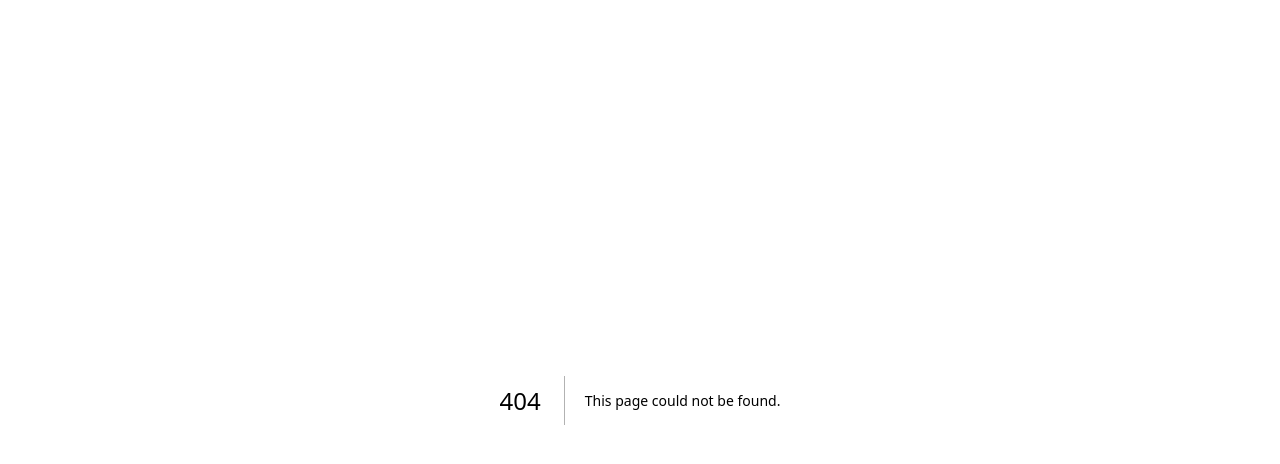
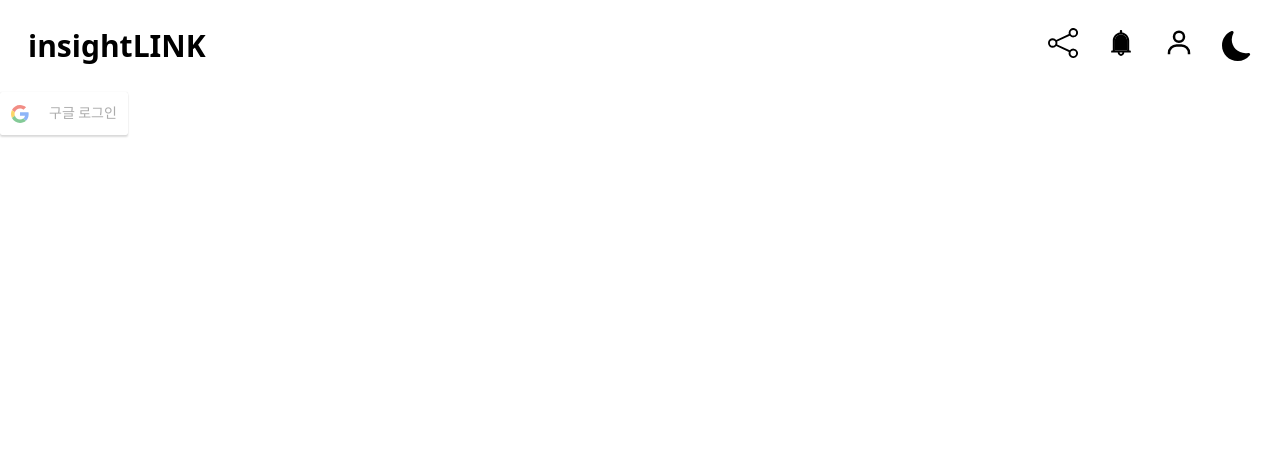
Before and after one commit to suji6707/insightLINK, a Next.js app in the folder client/: page /login in a window 1280 px wide. Before the commit this address had no page. Shown: the top 464 px of the page. Built offline with nearby package versions, Linux system fonts and the light colour scheme.

Commit message:
feat: Add front login - #6

```diff
--- a/client/package.json
+++ b/client/package.json
@@ -14,17 +14,22 @@
     "@types/react-dom": "18.2.4",
     "autoprefixer": "10.4.14",
     "axios": "^1.4.0",
+    "cross-env": "^7.0.3",
     "eslint": "8.42.0",
     "eslint-config-next": "13.4.4",
+    "gapi-script": "^1.2.0",
+    "http-proxy-middleware": "^2.0.6",
     "next": "13.4.4",
     "next-themes": "^0.2.1",
     "postcss": "8.4.24",
     "react": "18.2.0",
     "react-dom": "18.2.0",
+    "react-google-login": "^5.2.2",
     "react-icons": "^4.9.0",
     "recoil": "^0.7.7",
     "styled-components": "^6.0.0-rc.3",
     "tailwind-styled-components": "^2.2.0",
+    "typeface-roboto": "^1.1.13",
     "typescript": "5.1.3"
   },
   "devDependencies": {
--- /dev/null
+++ b/client/src/components/LoginButton.tsx
@@ -0,0 +1,80 @@
+import React, { useState } from 'react';
+import GoogleLogin from 'react-google-login';
+import axios from 'axios';
+import 'typeface-roboto';
+// import styles from '../styles/LoginButton.css';
+
+// const clientId = process.env.GOOGLE_CLIENT_ID ?? '';
+const clientId = '862985060268-bns768k2p01btrjkdk94f8hkrvqlt5d8.apps.googleusercontent.com';
+const serverPath = "http://localhost:8000"
+
+function LoginButton() {
+
+  const [userInfo, setUserInfo] = useState({ givenName: '', imageUrl: '' });
+
+  const onSuccess = async(res: any) => {
+      console.log(res.profileObj); // 로그인한 사용자 정보 조회
+      try {
+        const response = await axios.post(`${serverPath}/api/login`, {
+          email:res.profileObj.email,
+          givenName:res.profileObj.givenName,
+          imageUrl:res.profileObj.imageUrl,
+        });
+
+        console.log(response);
+
+        if (response.data.success) {
+          alert('로그인 성공!'); // Display success alert
+          const token = response.data.token;
+          // console.log(token);
+
+          // Store the token in local storage
+          localStorage.setItem('token', token);
+
+          // Session management
+          const sessionResponse = await axios.get(`${serverPath}/api/users/me`, {
+            headers: { Authorization: `Bearer ${token}` },
+          });
+          console.log(sessionResponse.data.user.name + "님 세션 서버 local에 저장완료!");
+
+          // Set the user info
+          setUserInfo({
+            givenName: res.profileObj.givenName,
+            imageUrl: res.profileObj.imageUrl,
+          });
+        } else {
+          alert('로그인에 실패했습니다.ㅠㅠ'); // Display failure alert
+          console.log(response.data);
+        }
+      } catch(error) {
+        console.log(error);
+    }
+  }
+
+  const onFailure = (error: any) => {
+    console.log('Login failed!');
+    console.log(error);
+  };
+
+  return (
+    <div id="loginButton">
+      <GoogleLogin
+        clientId={clientId}
+        buttonText="구글 로그인"
+        onSuccess={onSuccess}
+        onFailure={onFailure}
+        cookiePolicy={"single_host_origin"}
+        // className={styles.googleLoginButton}
+      />
+
+      {userInfo.imageUrl && (
+              <div>
+                <img src={userInfo.imageUrl} alt="Profile" />
+                <p>{userInfo.givenName}</p>
+              </div>
+      )}
+    </div>
+  );
+}
+
+export default LoginButton;
--- /dev/null
+++ b/client/src/pages/login.tsx
@@ -0,0 +1,31 @@
+import React, { useEffect } from "react";
+// Component
+import NavBar from "../components/NavBar";
+import LoginButton from "../components/LoginButton";
+
+export default function Home() {
+  useEffect(() => {
+    async function loadGapi() {
+      const { gapi } = await import('gapi-script');
+
+      const clientId = process.env.GOOGLE_CLIENT_ID;
+    //   const clientId = '862985060268-bns768k2p01btrjkdk94f8hkrvqlt5d8.apps.googleusercontent.com';
+
+      if (gapi && gapi.client) {
+        await gapi.client.init({
+          clientId,
+          scope: ""
+        });
+      }
+    }
+
+    loadGapi();
+  }, []);
+
+  return (
+    <div>
+      <NavBar />
+      <LoginButton />
+    </div>
+  );
+}
--- /dev/null
+++ b/client/src/styles/LoginButton.css
@@ -0,0 +1,4 @@
+.googleLoginButton {
+    font-family: 'Roboto', sans-serif;
+    font-size: 50px;
+}
```
Also changed, not shown: 1 other file (tests, documents, lock files or other folders).
